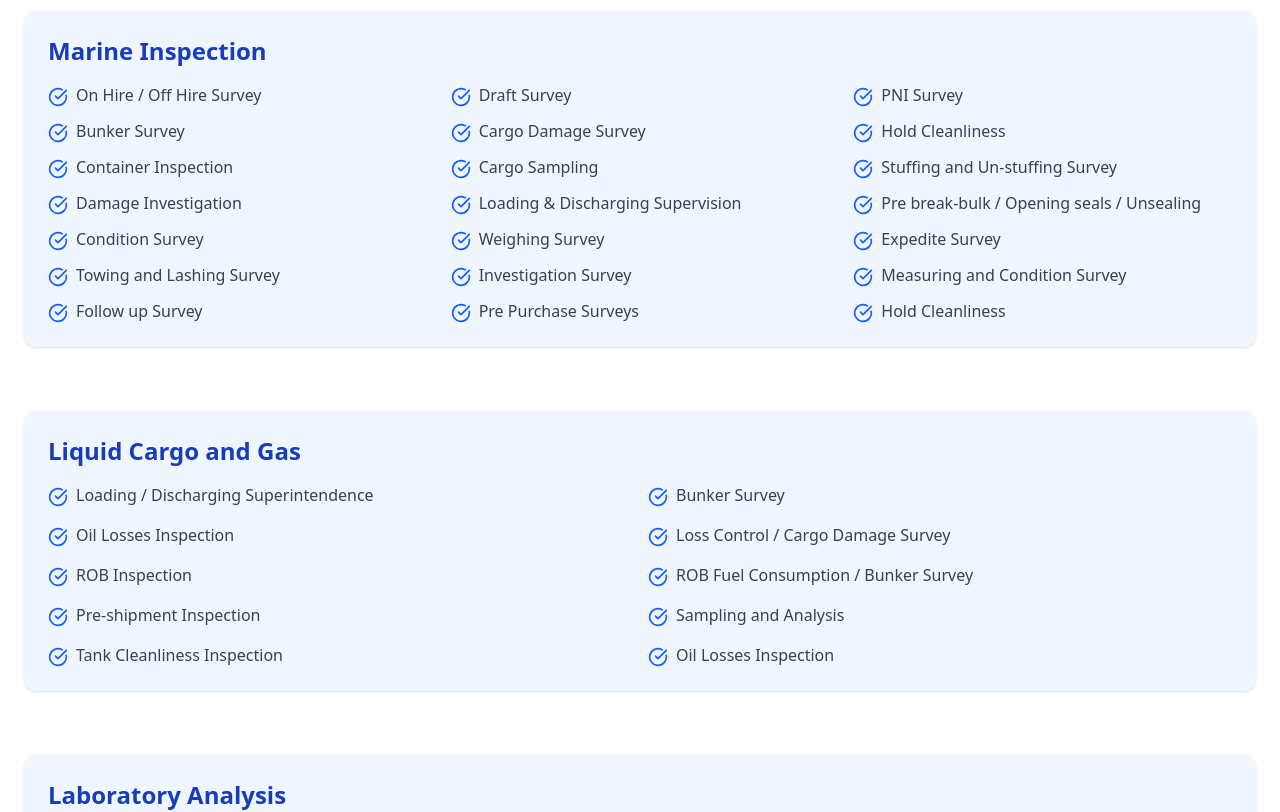
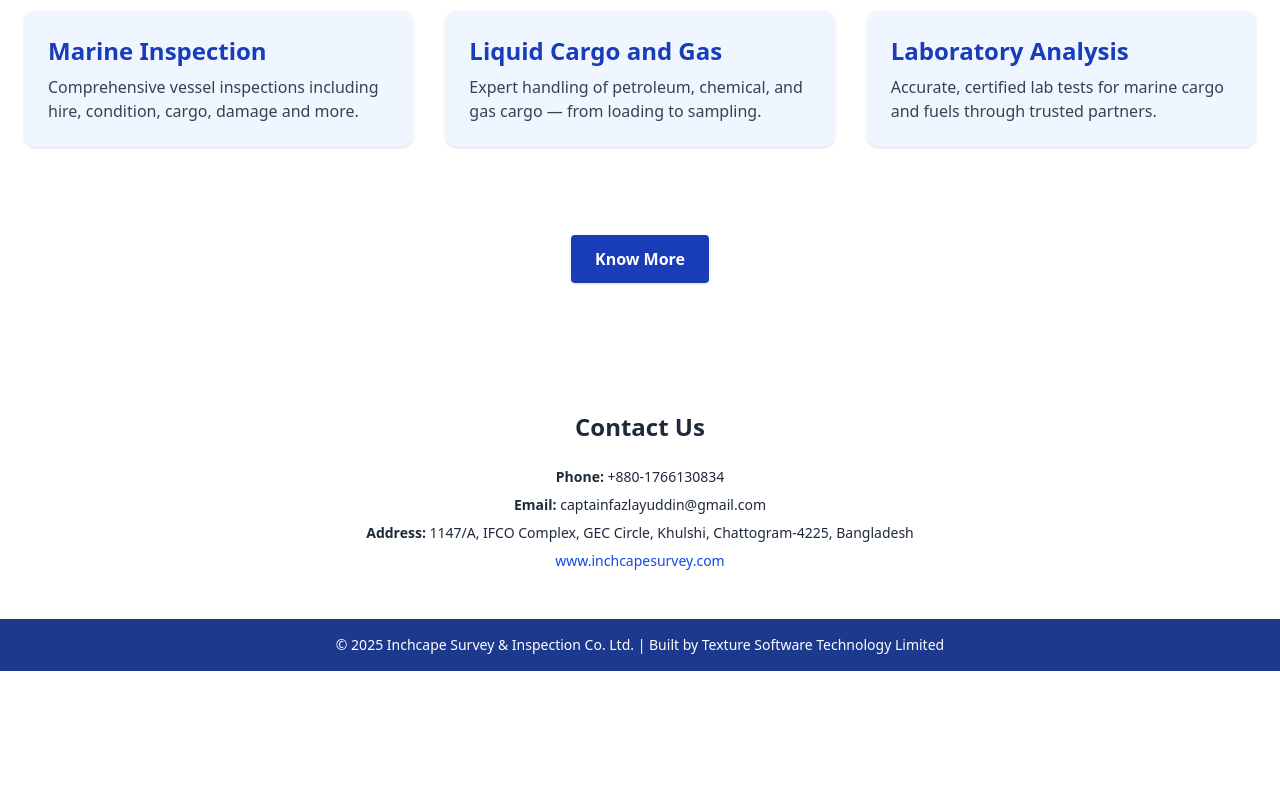
Before and after one commit to thinkGrow/inchcape-survey, a React (Vite) app: page / in a window 1280 px wide. Shown: the part 3020-3832 px from the top of the page. After the commit the page ends 3691 px from the top, so only its background shows below. Built offline with nearby package versions, Linux system fonts and the light colour scheme.

Commit message:
Services Section

```diff
--- a/src/components/Services.jsx
+++ b/src/components/Services.jsx
@@ -1,13 +1,20 @@
 import React from "react";
-import { Wrench, CheckCircle } from "lucide-react";
+import { Wrench } from "lucide-react";
 
-const ListItem = (props) => (
-  <li className="flex items-start gap-2">
-    <CheckCircle className="w-5 h-5 text-blue-600 mt-1" />
-    <span>{props.text}</span>
-  </li>
-);
-
+const services = [
+  {
+    title: "Marine Inspection",
+    desc: "Comprehensive vessel inspections including hire, condition, cargo, damage and more.",
+  },
+  {
+    title: "Liquid Cargo and Gas",
+    desc: "Expert handling of petroleum, chemical, and gas cargo — from loading to sampling.",
+  },
+  {
+    title: "Laboratory Analysis",
+    desc: "Accurate, certified lab tests for marine cargo and fuels through trusted partners.",
+  },
+];
 
 export default function Services() {
   return (
@@ -22,6 +29,9 @@
             Services
           </h2>
           <p className="mt-4 text-lg max-w-3xl mx-auto text-gray-600 italic">
+            {/* Inchcape Survey & Inspection Company Limited was established in
+            Chattogram, Bangladesh as a Marine Surveyor Company and Inspection
+            Services provider. */}
             Inchcape Survey & Inspection Company Limited was established in
             Chattogram, Bangladesh as a Marine Surveyor Company and Inspection
             Services provider. We conduct marine and cargo survey activities
@@ -30,72 +40,29 @@
           </p>
         </div>
 
-        {/* Marine Inspection */}
-        <div className="bg-blue-50 rounded-xl p-6 shadow-sm">
-          <h3 className="text-2xl font-bold text-blue-800 mb-4">
-            Marine Inspection
-          </h3>
-          <div className="grid md:grid-cols-2 lg:grid-cols-3 gap-6 text-base text-gray-700">
-            <ul className="space-y-3">
-              <ListItem text="On Hire / Off Hire Survey" />
-              <ListItem text="Bunker Survey" />
-              <ListItem text="Container Inspection" />
-              <ListItem text="Damage Investigation" />
-              <ListItem text="Condition Survey" />
-              <ListItem text="Towing and Lashing Survey" />
-              <ListItem text="Follow up Survey" />
-            </ul>
-            <ul className="space-y-3">
-              <ListItem text="Draft Survey" />
-              <ListItem text="Cargo Damage Survey" />
-              <ListItem text="Cargo Sampling" />
-              <ListItem text="Loading & Discharging Supervision" />
-              <ListItem text="Weighing Survey" />
-              <ListItem text="Investigation Survey" />
-              <ListItem text="Pre Purchase Surveys" />
-            </ul>
-            <ul className="space-y-3">
-              <ListItem text="PNI Survey" />
-              <ListItem text="Hold Cleanliness" />
-              <ListItem text="Stuffing and Un-stuffing Survey" />
-              <ListItem text="Pre break-bulk / Opening seals / Unsealing" />
-              <ListItem text="Expedite Survey" />
-              <ListItem text="Measuring and Condition Survey" />
-              <ListItem text="Hold Cleanliness" />
-            </ul>
-          </div>
+        {/* Card Grid */}
+        <div className="grid gap-8 md:grid-cols-2 lg:grid-cols-3">
+          {services.map((service, idx) => (
+            <div
+              key={idx}
+              className="bg-blue-50 rounded-xl p-6 shadow hover:shadow-md transition-all"
+            >
+              <h3 className="text-2xl font-bold text-blue-800 mb-2">
+                {service.title}
+              </h3>
+              <p className="text-gray-700">{service.desc}</p>
+            </div>
+          ))}
         </div>
 
-        {/* Liquid Cargo and Gas */}
-        <div className="bg-blue-50 rounded-xl p-6 shadow-sm">
-          <h3 className="text-2xl font-bold text-blue-800 mb-4">
-            Liquid Cargo and Gas
-          </h3>
-          <ul className="grid md:grid-cols-2 gap-4 text-base text-gray-700">
-            <ListItem text="Loading / Discharging Superintendence" />
-            <ListItem text="Bunker Survey" />
-            <ListItem text="Oil Losses Inspection" />
-            <ListItem text="Loss Control / Cargo Damage Survey" />
-            <ListItem text="ROB Inspection" />
-            <ListItem text="ROB Fuel Consumption / Bunker Survey" />
-            <ListItem text="Pre-shipment Inspection" />
-            <ListItem text="Sampling and Analysis" />
-            <ListItem text="Tank Cleanliness Inspection" />
-            <ListItem text="Oil Losses Inspection" />
-          </ul>
-        </div>
-
-        {/* Laboratory Analysis */}
-        <div className="bg-blue-50 rounded-xl p-6 shadow-sm">
-          <h3 className="text-2xl font-bold text-blue-800 mb-4">
-            Laboratory Analysis
-          </h3>
-          <p className="text-gray-700 max-w-4xl">
-            If required by the client, we perform laboratory analysis at an
-            authorized partner lab — recognized as one of the most reliable in
-            Bangladesh. Please contact us for any marine survey or petroleum
-            testing services.
-          </p>
+        {/* Single "Know More" button */}
+        <div className="text-center pt-6">
+          <a
+            href="/services/details" // adjust route as needed
+            className="inline-block bg-blue-800 text-white font-semibold px-6 py-3 rounded shadow hover:bg-blue-900 transition"
+          >
+            Know More
+          </a>
         </div>
       </div>
     </section>
```
